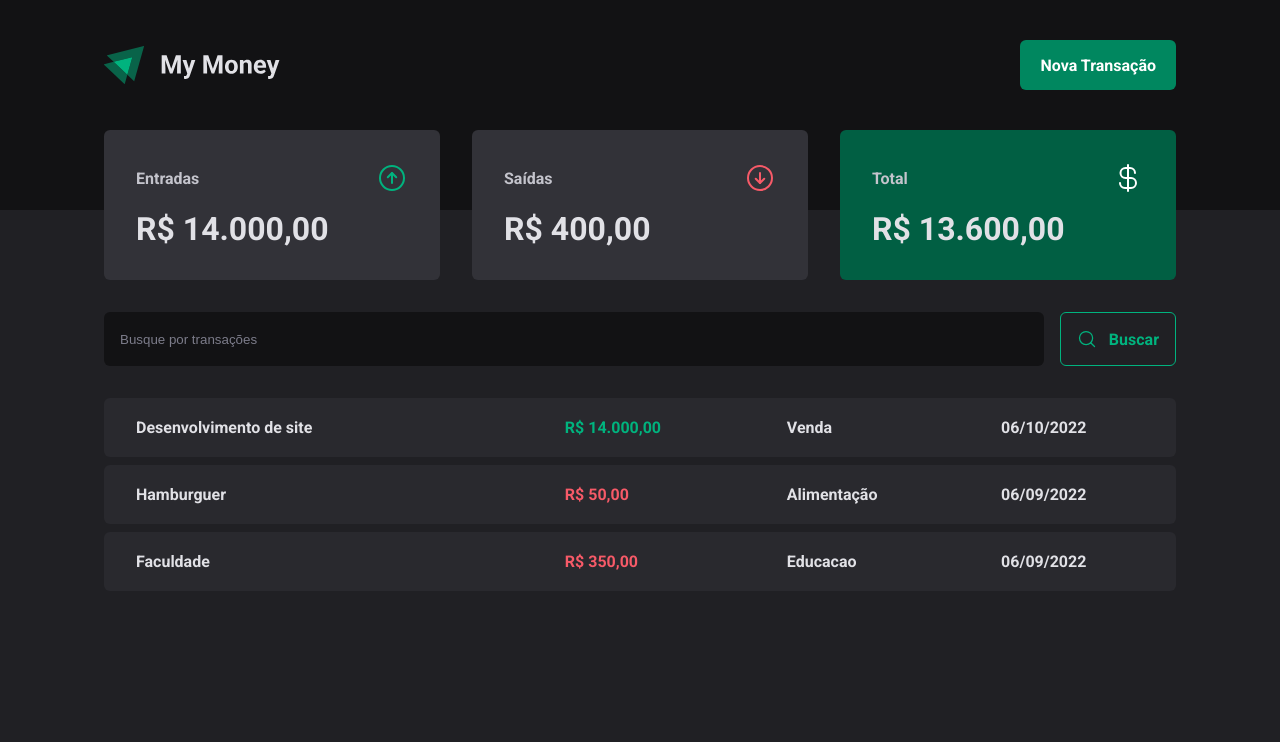
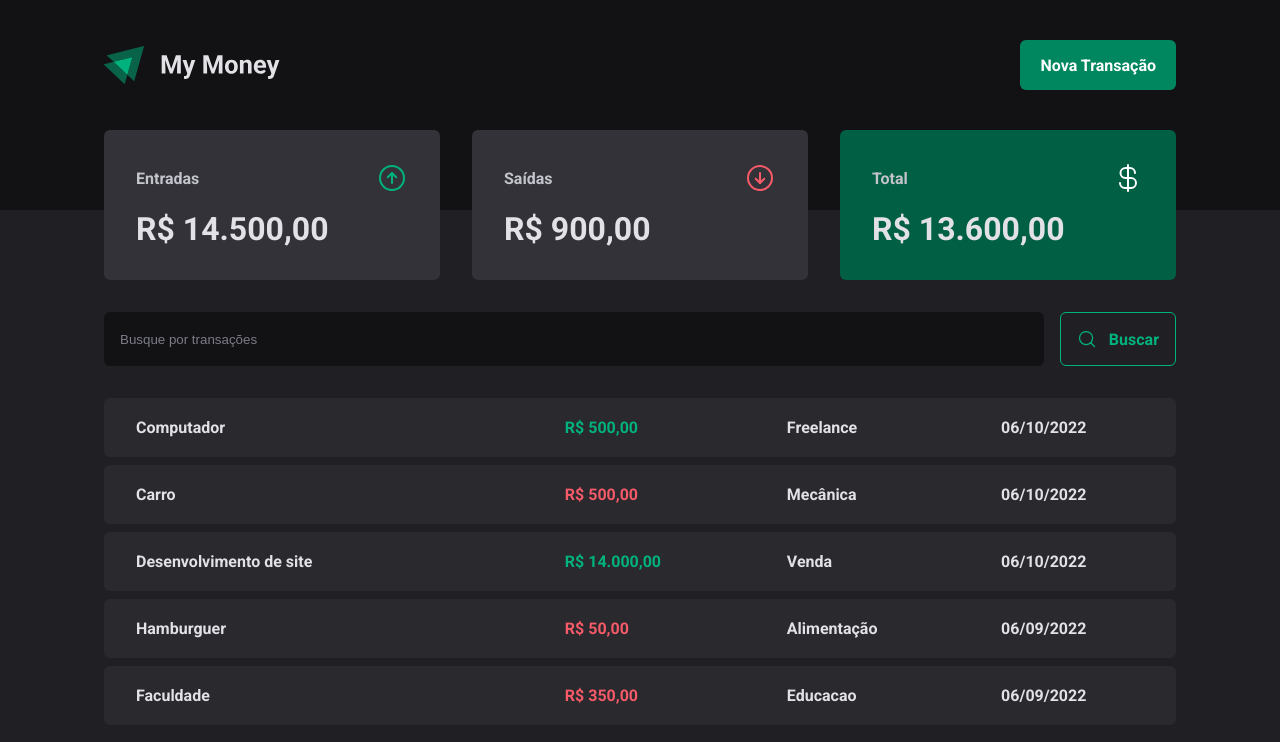
Before and after one commit to JorgeFPeres/my-money, a React (Vite) app: page / in a window 1280 px wide. Shown: the top 742 px of the page. Built offline with nearby package versions, Linux system fonts and the light colour scheme; data requests are answered from the project's data file.

Commit message:
feat: adding new transaction

```diff
--- a/server.json
+++ b/server.json
@@ -23,6 +23,22 @@
       "category": "Educacao",
       "price": 350,
       "createdAt": "2022-09-06T01:00:00.618Z"
+    },
+    {
+      "description": "Carro",
+      "price": 500,
+      "category": "Mecânica",
+      "type": "outcome",
+      "createdAt": "2022-10-06T02:32:50.502Z",
+      "id": 4
+    },
+    {
+      "description": "Computador",
+      "price": 500,
+      "category": "Freelance",
+      "type": "income",
+      "createdAt": "2022-10-06T02:43:04.306Z",
+      "id": 5
     }
   ]
 }
--- a/src/components/NewTransactionModal/index.tsx
+++ b/src/components/NewTransactionModal/index.tsx
@@ -10,6 +10,9 @@ import {
 import * as z from 'zod'
 import { Controller, useForm } from 'react-hook-form'
 import { zodResolver } from '@hookform/resolvers/zod'
+import { api } from '../../lib/axios'
+import { useContext } from 'react'
+import { TransactionContext } from '../../contexts/TransactionContext'
 
 const newTransactionFormSchema = z.object({
   description: z.string(),
@@ -21,10 +24,12 @@ const newTransactionFormSchema = z.object({
 type NewTransactionFormInputs = z.infer<typeof newTransactionFormSchema>
 
 export function NewTransactionModal() {
+  const { createTransaction } = useContext(TransactionContext)
   const {
     register,
     handleSubmit,
     control,
+    reset,
     formState: { isSubmitting },
   } = useForm<NewTransactionFormInputs>({
     resolver: zodResolver(newTransactionFormSchema),
@@ -33,8 +38,9 @@ export function NewTransactionModal() {
     },
   })
 
-  function handleCreateNewTransaction(data: NewTransactionFormInputs) {
-    console.log(data)
+  async function handleCreateNewTransaction(data: NewTransactionFormInputs) {
+    createTransaction(data)
+    reset()
   }
 
   return (
--- a/src/contexts/TransactionContext.tsx
+++ b/src/contexts/TransactionContext.tsx
@@ -9,10 +9,17 @@ interface Transaction {
   category: string
   createdAt: string
 }
+interface CreatetTransactionInput {
+  description: string
+  price: number
+  category: string
+  type: 'income' | 'outcome'
+}
 
 interface TransactionContextType {
   transactions: Transaction[]
   fetchTransactions: (query?: string) => Promise<void>
+  createTransaction: (data: CreatetTransactionInput) => Promise<void>
 }
 
 interface TransactionsProviderProps {
@@ -24,9 +31,24 @@ export const TransactionContext = createContext({} as TransactionContextType)
 export function TransactionsProvider({ children }: TransactionsProviderProps) {
   const [transactions, setTransactions] = useState<Transaction[]>([])
 
+  async function createTransaction(data: CreatetTransactionInput) {
+    const { description, price, category, type } = data
+    const response = await api.post('/transactions', {
+      description,
+      price,
+      category,
+      type,
+      createdAt: new Date(),
+    })
+
+    setTransactions((state) => [response.data, ...state])
+  }
+
   async function fetchTransactions(query?: string) {
     const response = await api.get('/transactions', {
       params: {
+        _sort: 'createdAt',
+        _order: 'desc',
         q: query,
       },
     })
@@ -36,9 +58,11 @@ export function TransactionsProvider({ children }: TransactionsProviderProps) {
   useEffect(() => {
     fetchTransactions()
   }, [])
-  console.log(transactions)
+
   return (
-    <TransactionContext.Provider value={{ transactions, fetchTransactions }}>
+    <TransactionContext.Provider
+      value={{ transactions, fetchTransactions, createTransaction }}
+    >
       {children}
     </TransactionContext.Provider>
   )
```
